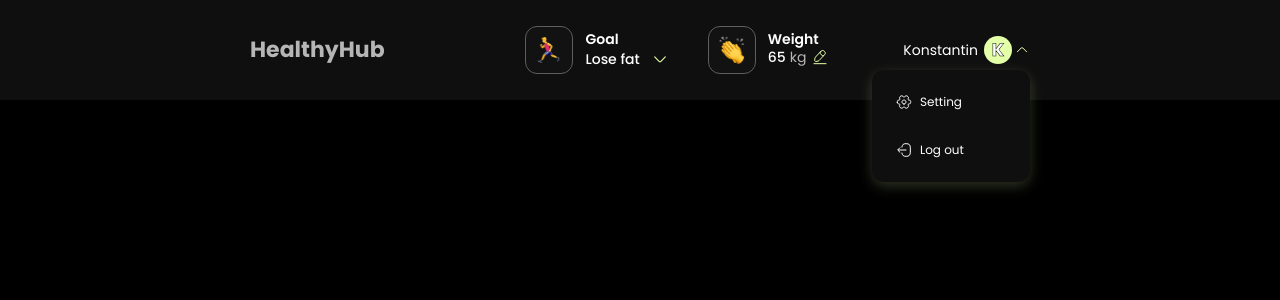
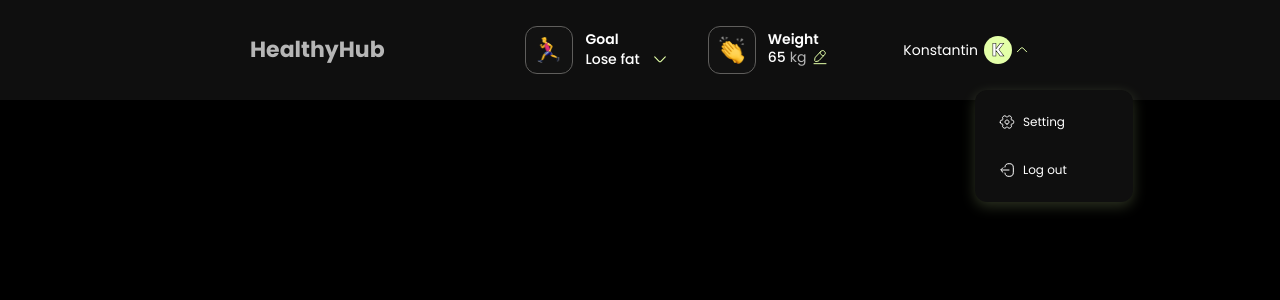
Before and after one commit to OKoHop/healthy_hub, a React (Vite) app: page /healthy_hub/signin in a window 1280 px wide. Both pictures are taken after a click on the button 1022 px from the left and 50 px from the top of the page. Shown: the top 300 px of the page. Built offline with nearby package versions, Linux system fonts and the light colour scheme.

Commit message:
remars modal user info

```diff
--- a/src/components/Header/Header.styled.js
+++ b/src/components/Header/Header.styled.js
@@ -6,6 +6,7 @@ export const StyledHeader = styled.header`
   height: 60px;
   display: flex;
   align-items: center;
+  position: relative;
 
   @media (${(p) => p.theme.mq.tablet}) {
     height: 100px;
--- a/src/components/Header/HeaderMobMenuBtn/HeaderMobMenuBtn.jsx
+++ b/src/components/Header/HeaderMobMenuBtn/HeaderMobMenuBtn.jsx
@@ -36,6 +36,7 @@ export const HeaderMobMenuBtn = () => {
   };
 
   const closeMenu = () => setIsMenuOpen(false);
+
   return (
     <>
       <BtnMenuMob onClick={openMenu}>
--- a/src/components/Header/HeaderUserInfo/HeaderUserInfo.jsx
+++ b/src/components/Header/HeaderUserInfo/HeaderUserInfo.jsx
@@ -1,4 +1,6 @@
 import { useState } from 'react';
+import Modal from 'react-modal';
+import { useMediaQuery } from 'react-responsive';
 import {
   BtnUser,
   SvgUserBtnDown,
@@ -12,17 +14,44 @@ import { HeaderUserMenu } from '../HeaderUserMenu/HeaderUserMenu';
 
 export const HeaderUserInfo = () => {
   const [isUserMenuOpen, setIsUserMenuOpen] = useState(false);
+
   const userName = 'Konstantin';
   const firstLetter = userName ? userName[0].toUpperCase() : '';
+  const isTabletOrDesktop = useMediaQuery({ minWidth: 834 });
+  const customStyles = {
+    overlay: { backgroundColor: 'rgba(0, 0, 0, 0)' },
+    content: {
+      top: '60px',
+      left: '70%',
+      right: 'auto',
+      bottom: 'auto',
+      transform: 'translateX(-50%)',
+      width: '158px',
+      height: '112px',
+      padding: '24px',
+      borderRadius: '12px',
+      border: 'none',
+      backgroundColor: '#0F0F0F',
+      boxShadow: '0px 4px 14px 0px rgba(227, 255, 168, 0.20)',
+      transition: 'top 0.3s ease-in-out',
+      ...(isTabletOrDesktop && {
+        top: '90px',
+        right: '50%',
+        transform: 'translateX(50%)',
+      }),
+    },
+  };
 
-  const heandleClick = () => {
-    setIsUserMenuOpen(!isUserMenuOpen);
+  const openMenu = () => {
+    setIsUserMenuOpen(true);
   };
+
+  const closeMenu = () => setIsUserMenuOpen(false);
   return (
     <UserInfo>
       <UserName>Konstantin</UserName>
       <UserPohotoStub>{firstLetter}</UserPohotoStub>
-      <BtnUser onClick={heandleClick}>
+      <BtnUser onClick={openMenu}>
         {!isUserMenuOpen ? (
           <SvgUserBtnDown>
             <use href={`${swgIcons}#icon-arrow-down`}></use>
@@ -33,7 +62,15 @@ export const HeaderUserInfo = () => {
           </SvgUserBtnUp>
         )}
       </BtnUser>
-      {isUserMenuOpen && <HeaderUserMenu />}
+
+      <Modal
+        isOpen={isUserMenuOpen}
+        onRequestClose={closeMenu}
+        style={customStyles}
+        ariaHideApp={false}
+      >
+        <HeaderUserMenu />
+      </Modal>
     </UserInfo>
   );
 };
--- a/src/components/Header/HeaderUserMenu/HeaderUserMenu.jsx
+++ b/src/components/Header/HeaderUserMenu/HeaderUserMenu.jsx
@@ -1,6 +1,5 @@
 import swgIcons from '../../../images/Header/icons.svg';
 import {
-  HeaderStyledUserMenu,
   StyledNavLinkUserMenu,
   SvgUserMenu,
   UserMenuList,
@@ -8,7 +7,6 @@ import {
 
 export const HeaderUserMenu = () => {
   return (
-    <HeaderStyledUserMenu>
       <UserMenuList>
         <li>
           <StyledNavLinkUserMenu to="/settings">
@@ -27,6 +25,5 @@ export const HeaderUserMenu = () => {
           </StyledNavLinkUserMenu>
         </li>
       </UserMenuList>
-    </HeaderStyledUserMenu>
   );
 };
--- a/src/components/Header/HeaderUserMenu/HeaderUserMenu.styled.js
+++ b/src/components/Header/HeaderUserMenu/HeaderUserMenu.styled.js
@@ -1,22 +1,8 @@
 import styled from 'styled-components';
 import { NavLink } from 'react-router-dom/dist';
 
-
-export const HeaderStyledUserMenu = styled.div`
-  position: absolute;
-  top: 34px;
-  right: 0;
-  width: 158px;
-  height: 112px;
-  background-color: #0f0f0f;
-  border-radius: 12px;
-  box-shadow: 0px 4px 14px 0px rgba(227, 255, 168, 0.20);
-  padding: 24px;
-  z-index: 999;
-`;
-
 export const StyledNavLinkUserMenu = styled(NavLink)`
-  color: #ffffff;
+  color: ${(p) => p.theme.colors.primaryWhite};
   font-size: 12px;
   font-weight: 400;
   display: flex;
@@ -24,7 +10,7 @@ export const StyledNavLinkUserMenu = styled(NavLink)`
   gap: 8px;
   &:hover,
   :focus {
-    color: #e3ffa8;
+    color: ${(p) => p.theme.colors.primaryGreenLite};
   }
 `;
 
```
